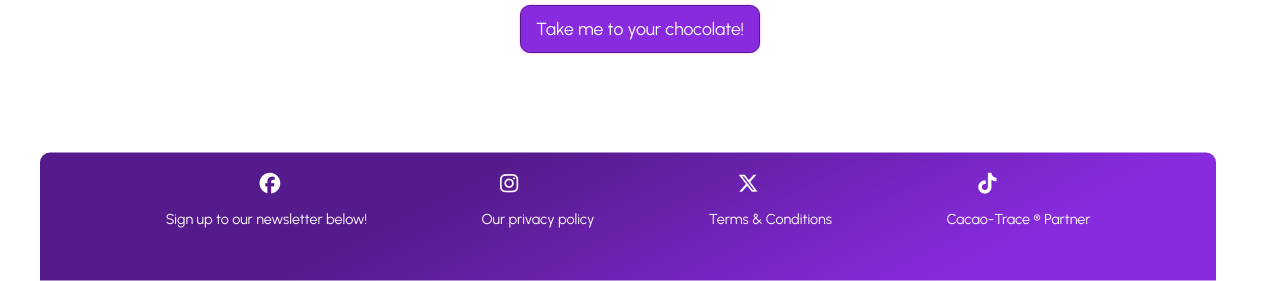
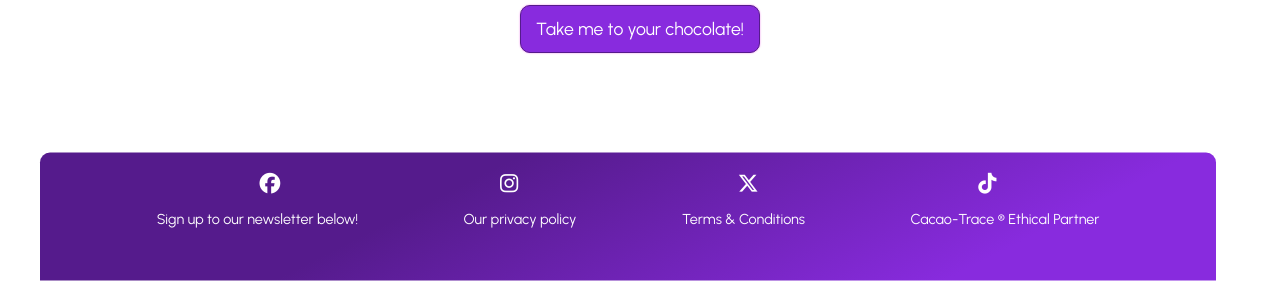
Before and after one commit to DannyGilligan/chocelegance-resubmission, a Django app: page /cart/ in a window 1280 px wide. Shown: the part 519-800 px from the top of the page. Run offline with Django 3.2, Linux system fonts and the light colour scheme; some libraries are stand-ins or nearby versions.

Commit message:
Add seo description and keywords to meta elements in head of base.html

```diff
--- a/templates/base.html
+++ b/templates/base.html
@@ -12,6 +12,11 @@
   <meta http-equiv="X-UA-Compatible" content="ie=edge">
   <meta charset="utf-8">
   <meta name="viewport" content="width=device-width, initial-scale=1, shrink-to-fit=no">
+
+  <!-- SEO Keywords -->
+  <meta name="description" content="Chocelegance, we make hand crafted, organic, vegan, keto friendly and gluten-free chocolates for diet conscious chocolate lovers">
+  <meta name="keywords" content="chocs, cocoa, dark chocolate, milk chocolate, white chocolate, natural, love, present, dietary, nutrition, delicious, artisan, craft, treat yourself with chocolate, valentine's day gift, healthy chocolates, hand crafted chocolates"
+
   {% endblock %}
 
   {% block extra_meta %}
@@ -253,9 +258,9 @@
       </div>
 
       <div>
-        <p>
-          Cacao-Trace &reg; Partner
-        </p>
+
+        <a class="text-white" href="https://www.cacao-trace.com" rel="nofollow" target="_blank"
+        aria-label="visit the cacao-trace site">Cacao-Trace &reg; Ethical Partner</a>
       </div>
 
     </div>
```
